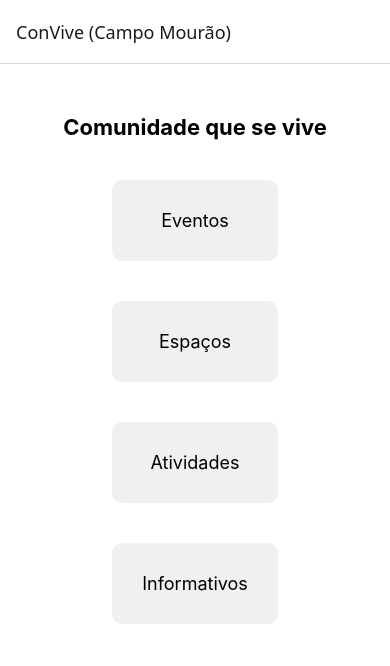
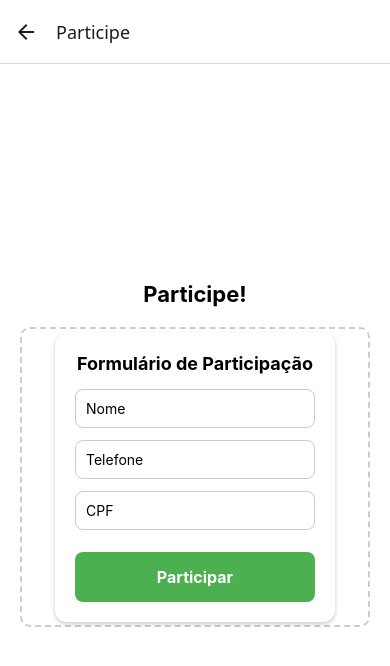
Before and after one commit to Azvedo-06/TechAcademy07, a React Native app in the folder ConVive/: screen /Participe in a window 390 px wide. Shown: the top 666 px of the page. Built offline with nearby package versions, Linux system fonts and the light colour scheme.

Commit message:
Botão e tela participe adicionados

```diff
--- a/ConVive/src/components/Modal.jsx
+++ b/ConVive/src/components/Modal.jsx
@@ -8,12 +8,16 @@
   StyleSheet,
   Modal,
 } from "react-native";
+import { useNavigation } from "@react-navigation/native";
+
+
 
 export default function ModalCard({
   modalVisible,
   setModalVisible,
   selectedItem,
 }) {
+  const navigation = useNavigation();
   return (
     <Modal
       visible={modalVisible}
@@ -43,6 +47,16 @@
             <TouchableOpacity onPress={() => setModalVisible(false)}>
               <Text style={{ color: "blue", marginTop: 20 }}>Fechar</Text>
             </TouchableOpacity>
+            <TouchableOpacity
+          onPress={() => {
+            // Aqui você ajusta a rota real depois
+            navigation.navigate("Participe");
+            setModalVisible(false);
+          }}
+          style={{ marginTop: 15 }}
+        >
+          <Text style={{ color: "green", fontWeight: "bold" }}>Participe</Text>
+        </TouchableOpacity>
           </ScrollView>
         </View>
       </View>
--- /dev/null
+++ b/ConVive/src/components/UserInserts.jsx
@@ -0,0 +1,90 @@
+import { useNavigation } from "@react-navigation/native";
+import React, { useState} from "react";
+import { View, Text, TextInput, TouchableOpacity, StyleSheet, Alert } from "react-native";
+
+export default function QuadroParticipacao() {
+  const [nome, setNome] = useState("");
+  const [telefone, setTelefone] = useState("");
+  const [cpf, setCpf] = useState("");
+  const navigation = useNavigation();
+
+  return (
+    <View style={styles.card}>
+      <Text style={styles.title}>Formulário de Participação</Text>
+
+      <TextInput
+        style={styles.input}
+        placeholder="Nome"
+        value={nome}
+        onChangeText={setNome}
+      />
+
+      <TextInput
+        style={styles.input}
+        placeholder="Telefone"
+        value={telefone}
+        onChangeText={setTelefone}
+        keyboardType="phone-pad"
+      />
+
+      <TextInput
+        style={styles.input}
+        placeholder="CPF"
+        value={cpf}
+        onChangeText={setCpf}
+        keyboardType="numeric"
+      />
+
+      <TouchableOpacity style={styles.button} onPress={() => {
+        Alert.alert("Pronto!","Participação confirmada!",[
+          {
+            text: "OK",
+            onPress: () => navigation.navigate("Home"), // nome da rota da Home
+          },
+        ]
+        );
+      }}>
+        <Text style={styles.buttonText}>Participar</Text>
+      </TouchableOpacity>
+    </View>
+  );
+}
+
+const styles = StyleSheet.create({
+  card: {
+    backgroundColor: "#fff",
+    borderRadius: 12,
+    padding: 20,
+    margin: 20,
+    elevation: 4, // sombra no Android
+    shadowColor: "#000", // sombra no iOS
+    shadowOffset: { width: 0, height: 2 },
+    shadowOpacity: 0.2,
+    shadowRadius: 4,
+  },
+  title: {
+    fontSize: 18,
+    fontWeight: "bold",
+    marginBottom: 15,
+    textAlign: "center",
+  },
+  input: {
+    borderWidth: 1,
+    borderColor: "#ccc",
+    borderRadius: 8,
+    padding: 10,
+    marginBottom: 12,
+  },
+  button: {
+    backgroundColor: "#4CAF50",
+    borderRadius: 8,
+    padding: 15,
+    alignItems: "center",
+    marginTop: 10,
+  },
+  buttonText: {
+    color: "#fff",
+    fontSize: 16,
+    fontWeight: "bold",
+  },
+});
--- a/ConVive/src/navigation/AppNavigation.jsx
+++ b/ConVive/src/navigation/AppNavigation.jsx
@@ -2,6 +2,7 @@
 import { NavigationContainer } from "@react-navigation/native";
 import { createNativeStackNavigator } from "@react-navigation/native-stack";
 
+import ParticipeScreen from "../screens/ParticipeScreen"
 import HomeScreen from "../screens/Home";
 import CategoriaScreen from "../screens/CategoriaScreen";
 
@@ -20,6 +21,10 @@
           component={CategoriaScreen}
           options={({ route }) => ({title: route.params.categoria.name.toUpperCase()})}
         />
+        <Stack.Screen
+          name="Participe"
+          component={ParticipeScreen}
+        />
       </Stack.Navigator>
     </NavigationContainer>
   );
--- /dev/null
+++ b/ConVive/src/screens/ParticipeScreen.jsx
@@ -0,0 +1,45 @@
+import React from "react";
+import { View, Text, StyleSheet } from "react-native";
+import QuadroParticipacao from "../components/UserInserts"
+
+export default function ParticipeScreen() {
+  return (
+    <View style={styles.container}>
+      <Text style={styles.title}>Participe!</Text>
+
+      <View style={styles.content}>
+        <QuadroParticipacao />
+      </View>
+    </View>
+  );
+}
+
+const styles = StyleSheet.create({
+  container: {
+    flex: 1,
+    justifyContent: "center", // centraliza verticalmente
+    alignItems: "center",     // centraliza horizontalmente
+    backgroundColor: "#fff",
+    padding: 20,
+  },
+  title: {
+    fontSize: 22,
+    fontWeight: "bold",
+    marginBottom: 20,
+  },
+  content: {
+    width: "100%",
+    height: 300,
+    justifyContent: "center",
+    alignItems: "center",
+    borderWidth: 2,
+    borderColor: "#ccc",
+    borderStyle: "dashed",
+    borderRadius: 10,
+  },
+  placeholderText: {
+    fontSize: 16,
+    color: "#999",
+    textAlign: "center",
+  },
+});
```
